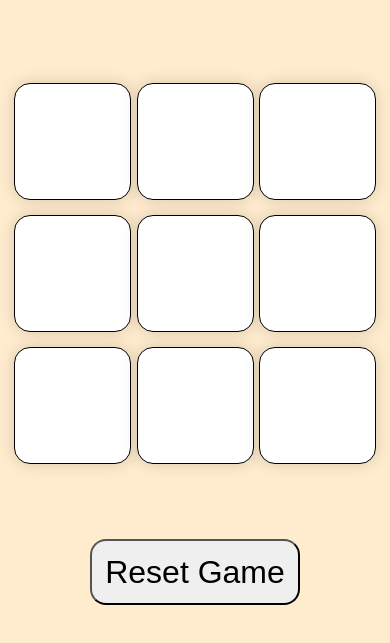
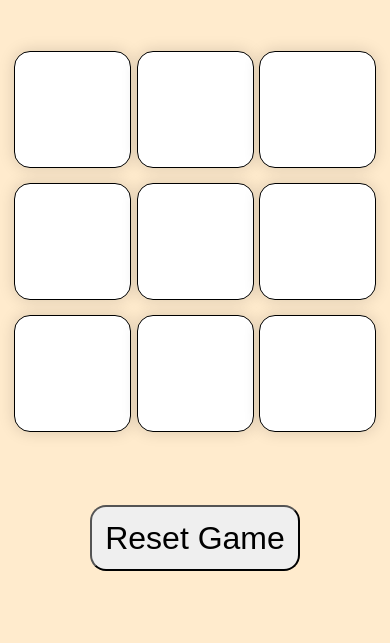
Before and after one commit to aringhanshala/Tic-Tac-Toe-Game, a plain HTML site: page index.html in a window 390 px wide. Both pictures are taken after a click on the button "Player(X)". Shown: the part 183-826 px from the top of the page. Drawn offline with Linux system fonts and the light colour scheme.

Commit message:
Tic Tac Toe

```diff
--- a/style.css
+++ b/style.css
@@ -127,7 +127,7 @@ main h2{
     }
 
     .pop-up-msg{
-        height:80vmin;
+        height:90vmin;
         width:90vmin;
     }
 
@@ -145,7 +145,7 @@ main h2{
 
     #reset-btn{
         position:relative;
-        bottom:30px;
+        bottom:4rem;
         font-size: 2rem;
     }
 
@@ -175,4 +175,9 @@ main h2{
     #new-btn{
         font-size: 2.5rem;
     }
+
+    .container{
+        position: relative;
+        bottom:2rem;
+    }
 }
```
